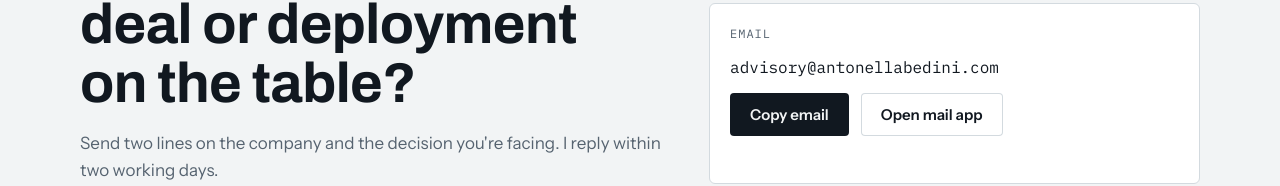
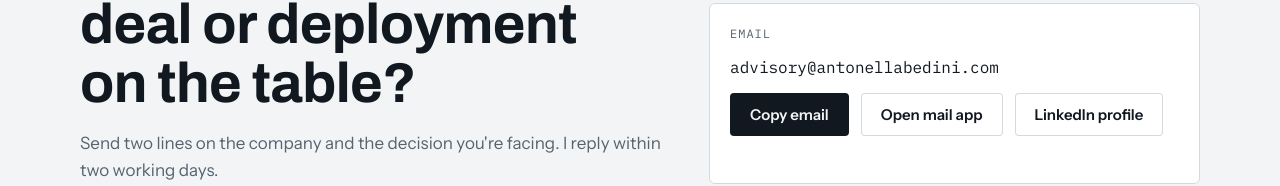
Before and after one commit to antonellabedini88-cmd/website, a plain HTML site: page index.html in a window 1280 px wide. Shown: the part 5709-5895 px from the top of the page. Drawn offline with Linux system fonts and the light colour scheme.

Commit message:
Add LinkedIn profile link to contact section
Co-Authored-By: Claude Opus 5.5 <noreply@anthropic.com>
Claude-Session: https://claude.ai/code/session_01WG5HKWrNr5m6sfR5zXnLEX

```diff
--- a/index.html
+++ b/index.html
@@ -380,7 +380,7 @@ footer{padding-block:32px;font-size:13px;color:var(--muted);border-top:1px solid
     <div class="mailbox">
       <span class="label">Email</span>
       <code id="email">advisory@antonellabedini.com</code>
-      <div class="cta-row"><button class="btn" id="copyBtn" type="button">Copy email</button><a class="btn ghost" href="mailto:advisory@antonellabedini.com">Open mail app</a></div>
+      <div class="cta-row"><button class="btn" id="copyBtn" type="button">Copy email</button><a class="btn ghost" href="mailto:advisory@antonellabedini.com">Open mail app</a><a class="btn ghost" href="https://www.linkedin.com/in/antonella-bedini-a106985a/" target="_blank" rel="noopener">LinkedIn profile</a></div>
       <p class="copy-note" id="copyNote" aria-live="polite"></p>
     </div>
   </div>
```
